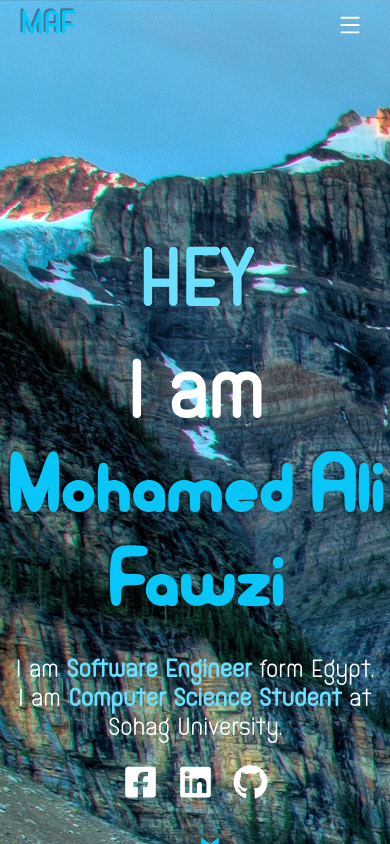
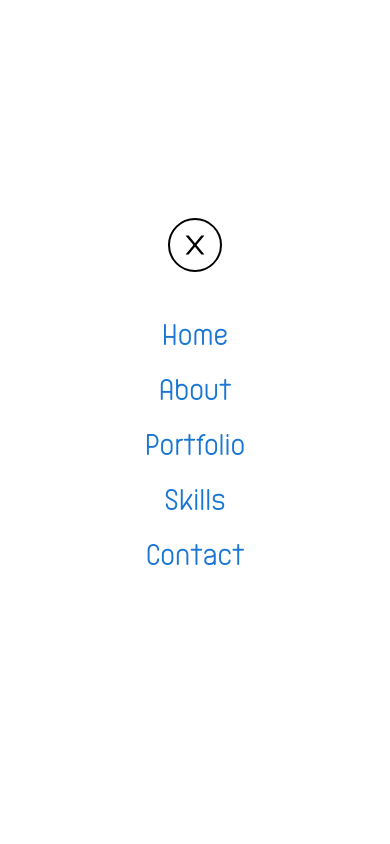
Before and after one commit to MohamedAli00949/portfolio, a React (Create React App) app: page / in a window 390 px wide. Both pictures are taken after a click on the button 350 px from the left and 28 px from the top of the page. Shown: the top 844 px of the page. Built offline with nearby package versions, Linux system fonts and the light colour scheme.

Commit message:
Add the nav menu

```diff
--- a/src/App.css
+++ b/src/App.css
@@ -7,7 +7,7 @@
 
 body {
   width: 100%;
-  height: 100wh;
+  height: 100vh;
   margin: 0;
   font-family: "HamburgeRegular";
 }
@@ -19,6 +19,7 @@ ul {
 header.scrolling {
   background-color: #173953c1;
   backdrop-filter: blur(10px);
+  box-shadow: 0px 0px 4px;
 }
 
 div.nav-container {
@@ -70,6 +71,36 @@ button.nav-menu {
   backdrop-filter: blur(10px);
 }
 
+.nav-menu {
+  background: white;
+  width: 100%;
+  height: 100%;
+  position: fixed;
+  z-index: 1000;
+  display: flex;
+  align-items: center;
+  justify-content: center;
+  flex-direction: column;
+}
+
+.nav-menu ul {
+  width: 100%;
+  display: flex;
+  align-items: center;
+  flex-direction: column;
+  padding: 20px;
+  font-size: 30px;
+  justify-content: center;
+  gap: 20px;
+}
+
+.nav-menu .close {
+  width: 100%;
+  display: flex;
+  align-items: center;
+  justify-content: center;
+}
+
 .home-container {
   color: rgb(255, 255, 255);
   position: absolute;
@@ -99,6 +130,11 @@ button.nav-menu {
 .home-container .logo {
   font-size: 82px;
   margin-inline: 0;
+}
+
+.home-container p.details {
+  font-size: 25px;
+  margin-block: 0px;
 }
 
 .social-media {
@@ -438,6 +474,10 @@ footer {
     display: none;
   }
 
+  .nav-menu {
+    display: flex;
+  }
+
   div.nav-container {
     display: flex;
     align-items: center;
@@ -458,6 +498,38 @@ footer {
   ul.skills-container {
     gap: 15px;
   }
+
+  .home-container {
+    gap: 25px;
+  }
+
+  .home-container p:first-of-type {
+    font-size: 70px;
+  }
+
+  .home-container h1,
+  .home-container .logo {
+    font-size: 65px;
+  }
+
+  .home-container p.details {
+    font-size: 22px;
+  }
+}
+
+@media screen and (max-width: 590px) {
+  .home-container {
+    gap: 20px;
+  }
+
+  .home-container p:first-of-type {
+    font-size: 65px;
+  }
+
+  .home-container h1,
+  .home-container .logo {
+    font-size: 52px;
+  }
 }
 
 @media screen and (max-width: 425px) {
@@ -465,5 +537,35 @@ footer {
     justify-content: center;
     flex-direction: column;
   }
+
+  .home-container {
+    gap: 10px;
+  }
+
+  .home-container p:first-of-type {
+    font-size: 60px;
+  }
+
+  .home-container h1,
+  .home-container .logo {
+    font-size: 55px;
+  }
+}
+
+@media screen and (max-width: 320px) {
+  .home-container p:first-of-type {
+    font-size: 44px;
+  }
+
+  .home-container h1,
+  .home-container .logo {
+    font-size: 40px;
+  }
+
+  .home-container p.details {
+    margin-block: 0px;
+    font-size: 22px;
+    margin-inline: 10px;
+  }
 }
 /* End Responisve Design */
--- a/src/components/Home/Home.js
+++ b/src/components/Home/Home.js
@@ -52,7 +52,7 @@ const Home = () => {
                     Mohamed Ali Fawzi
                   </span>
                 </h1>
-                <p style={{ fontSize: "25px", marginBlock: "0px" }}>
+                <p className="details">
                   I am{" "}
                   <strong style={{ color: "rgb(106, 223, 255)" }}>
                     Software Engineer
--- a/src/components/Navbar/Navbar.js
+++ b/src/components/Navbar/Navbar.js
@@ -1,10 +1,11 @@
-import React, { useEffect } from "react";
+import React, { useEffect, useState } from "react";
 import { AppBar, IconButton, Container, Link, Slide } from "@mui/material";
-import {AiOutlineMenu} from 'react-icons/ai'
+import { AiOutlineMenu, AiOutlineClose } from "react-icons/ai";
 import { scrolling, stickyNavbar } from "../../utils/ulits";
 
 const Navbar = () => {
   const sections = ["Home", "About", "Portfolio", "Skills", "Contact"];
+  const [openMenu, setOpenMenu] = useState(false);
 
   useEffect(() => {
     window.addEventListener("scroll", stickyNavbar);
@@ -17,6 +18,44 @@ const Navbar = () => {
     activeLink.classList.remove("active");
 
     e.target.classList.add("active");
+
+    setOpenMenu(false);
+  }
+
+  if (openMenu) {
+    return (
+      <div className="nav-menu">
+        <div className="close">
+          <IconButton
+            style={{
+              border: "2px solid #000",
+              padding: "10px",
+            }}
+            onClick={() => {
+              setOpenMenu(false);
+            }}
+          >
+            <AiOutlineClose size={30} color="black" />
+          </IconButton>
+        </div>
+        <ul>
+          {sections.map((section, index) => (
+            <li key={index}>
+              <Link
+                className={`section-link ${
+                  section === "Home" && "active"
+                } ${section}`}
+                onClick={checkLink}
+                href={`#${section}`}
+                style={{ textDecoration: "none" }}
+              >
+                {section}
+              </Link>
+            </li>
+          ))}
+        </ul>
+      </div>
+    );
   }
 
   return (
@@ -37,19 +76,9 @@ const Navbar = () => {
         position="fixed"
         onScroll={(e) => e.target.classList.add("scrolling")}
       >
-        <Slide
-          direction="down"
-          in
-          className="nav-container"
-          // style={{
-          //   textAlign: "center",
-          //   display: "flex",
-          //   flexDirection: "column",
-          //   justifyContent: "center",
-          // }}
-        >
+        <Slide direction="down" in className="nav-container">
           <div>
-            <h1 style={{margin: "0"}}>
+            <h1 style={{ margin: "0" }}>
               <Link
                 className="logo"
                 style={{ textDecoration: "none", color: "#09c6f9" }}
@@ -75,7 +104,14 @@ const Navbar = () => {
               ))}
             </ul>
             <div>
-              <IconButton className="nav-menu"><AiOutlineMenu color="white" /></IconButton>
+              <IconButton
+                className="nav-menu"
+                onClick={() => {
+                  setOpenMenu(true);
+                }}
+              >
+                <AiOutlineMenu color="white" />
+              </IconButton>
             </div>
           </div>
         </Slide>
```
